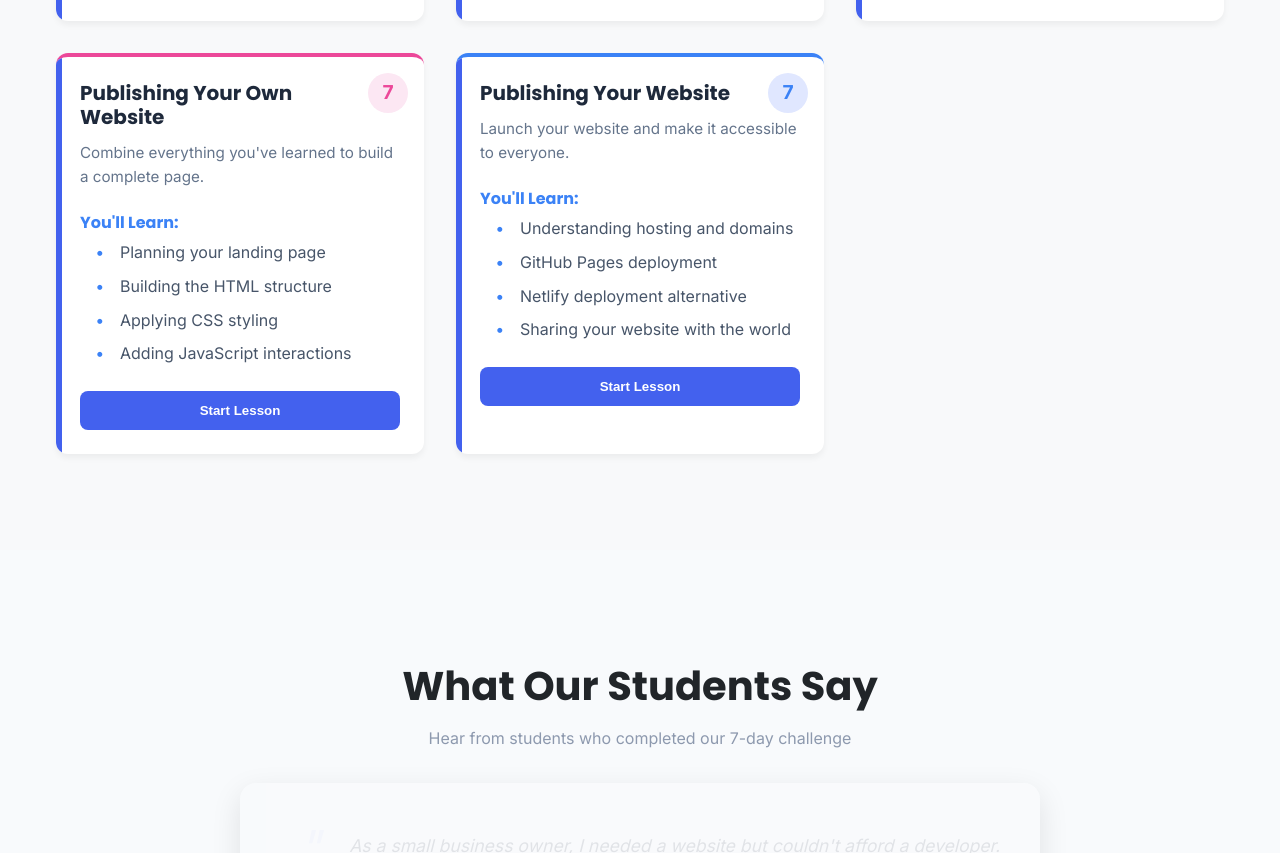
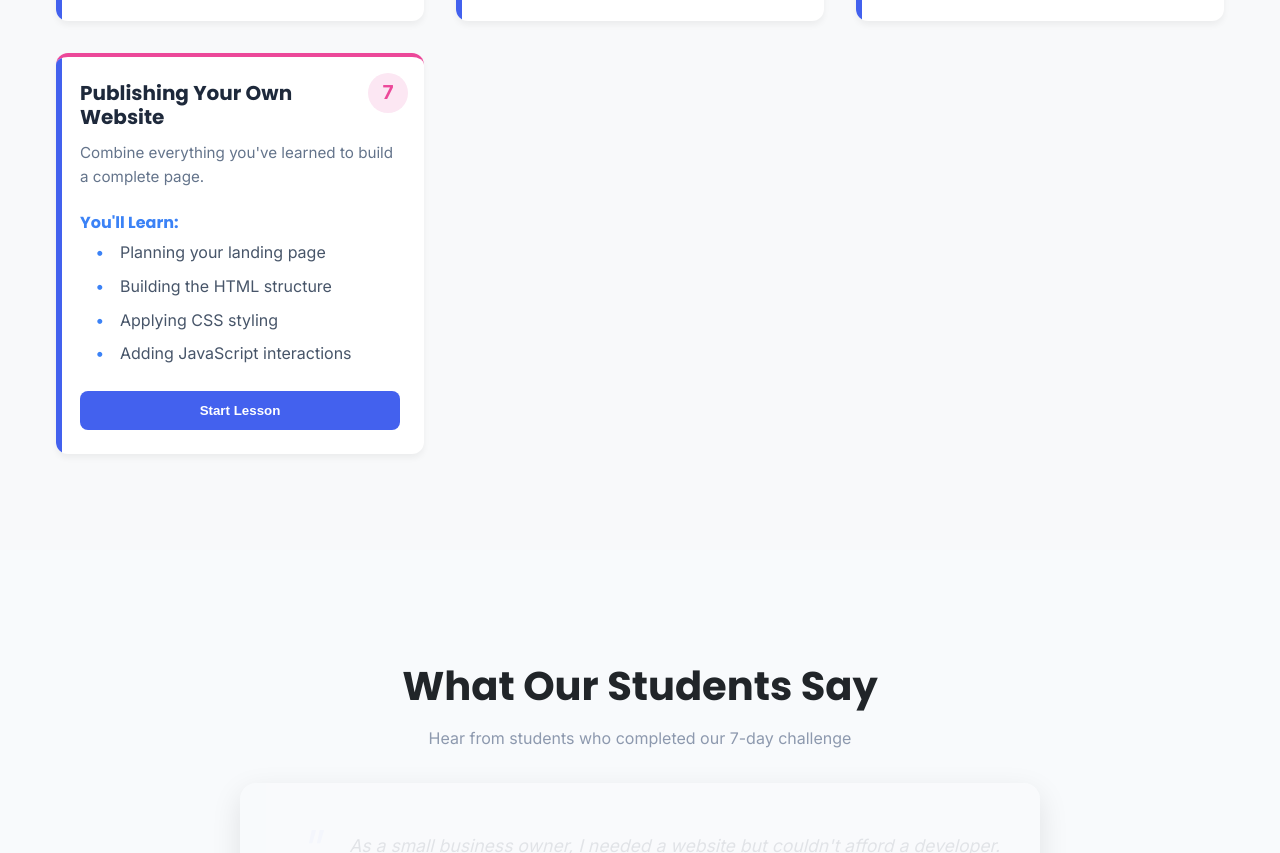
Before and after one commit to Yuukii21/WebIn7days, a plain HTML site: page index.html in a window 1280 px wide. Shown: the part 2636-3489 px from the top of the page. Drawn offline with Linux system fonts and the light colour scheme.

Commit message:
Update index.html

```diff
--- a/index.html
+++ b/index.html
@@ -240,7 +240,7 @@
                 <button class="btn btn-primary openModalBtn" data-lesson="6">Start Lesson</button>
             </div>
 
-             <!-- Day 6 -->
+             <!-- Day 7 -->
             <div class="lesson-card">
                 <div class="lesson-number">7</div>
                 <h3>Publishing Your Own Website</h3>
@@ -252,23 +252,6 @@
                         <li>Building the HTML structure</li>
                         <li>Applying CSS styling</li>
                         <li>Adding JavaScript interactions</li>
-                    </ul>
-                </div>
-                <button class="btn btn-primary openModalBtn" data-lesson="6">Start Lesson</button>
-            </div>
-
-            <!-- Day 7 -->
-            <div class="lesson-card">
-                <div class="lesson-number">7</div>
-                <h3>Publishing Your Website</h3>
-                <p>Launch your website and make it accessible to everyone.</p>
-                <div class="lesson-content">
-                    <h4>You'll Learn:</h4>
-                    <ul>
-                        <li>Understanding hosting and domains</li>
-                        <li>GitHub Pages deployment</li>
-                        <li>Netlify deployment alternative</li>
-                        <li>Sharing your website with the world</li>
                     </ul>
                 </div>
                 <button class="btn btn-primary openModalBtn" data-lesson="7">Start Lesson</button>
```
